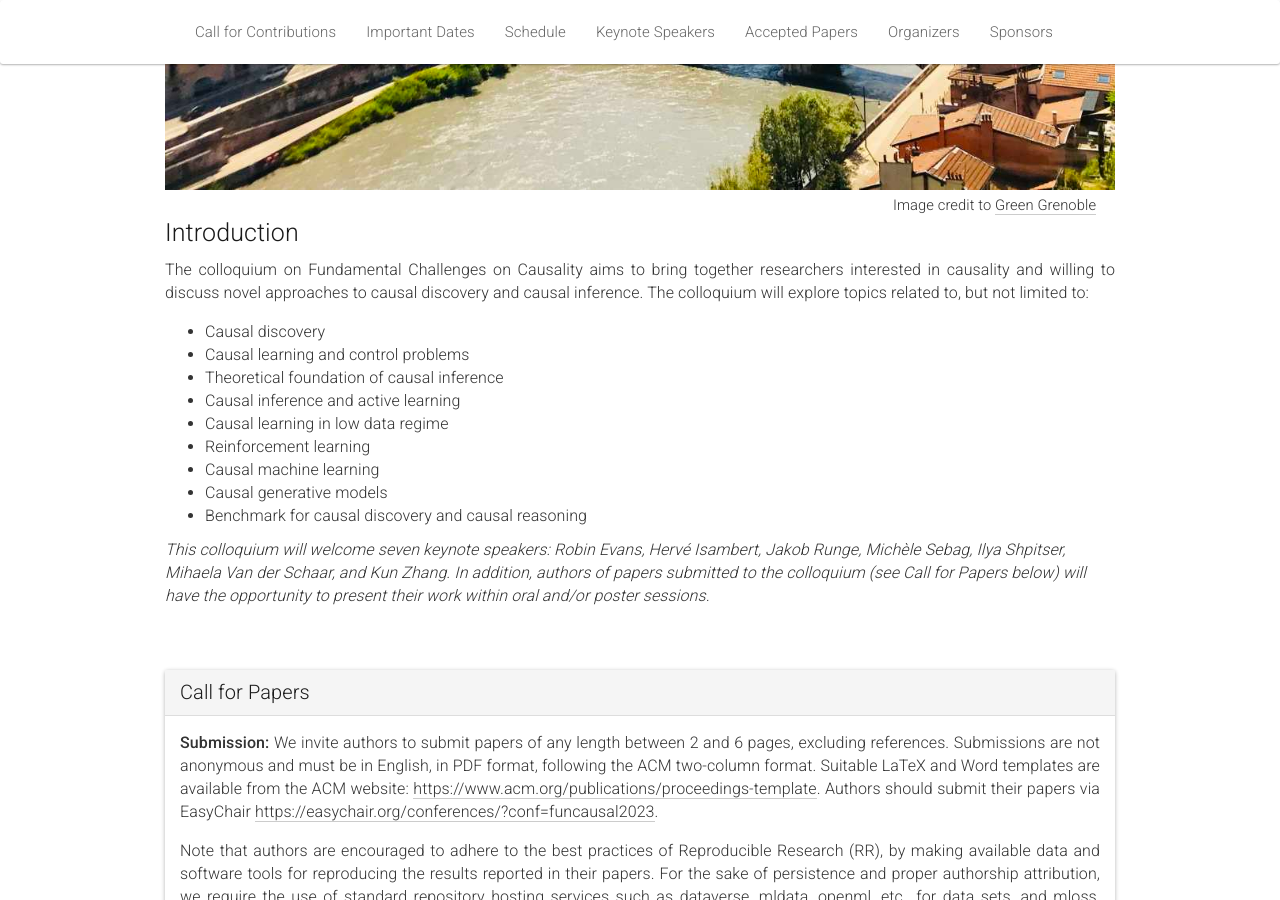
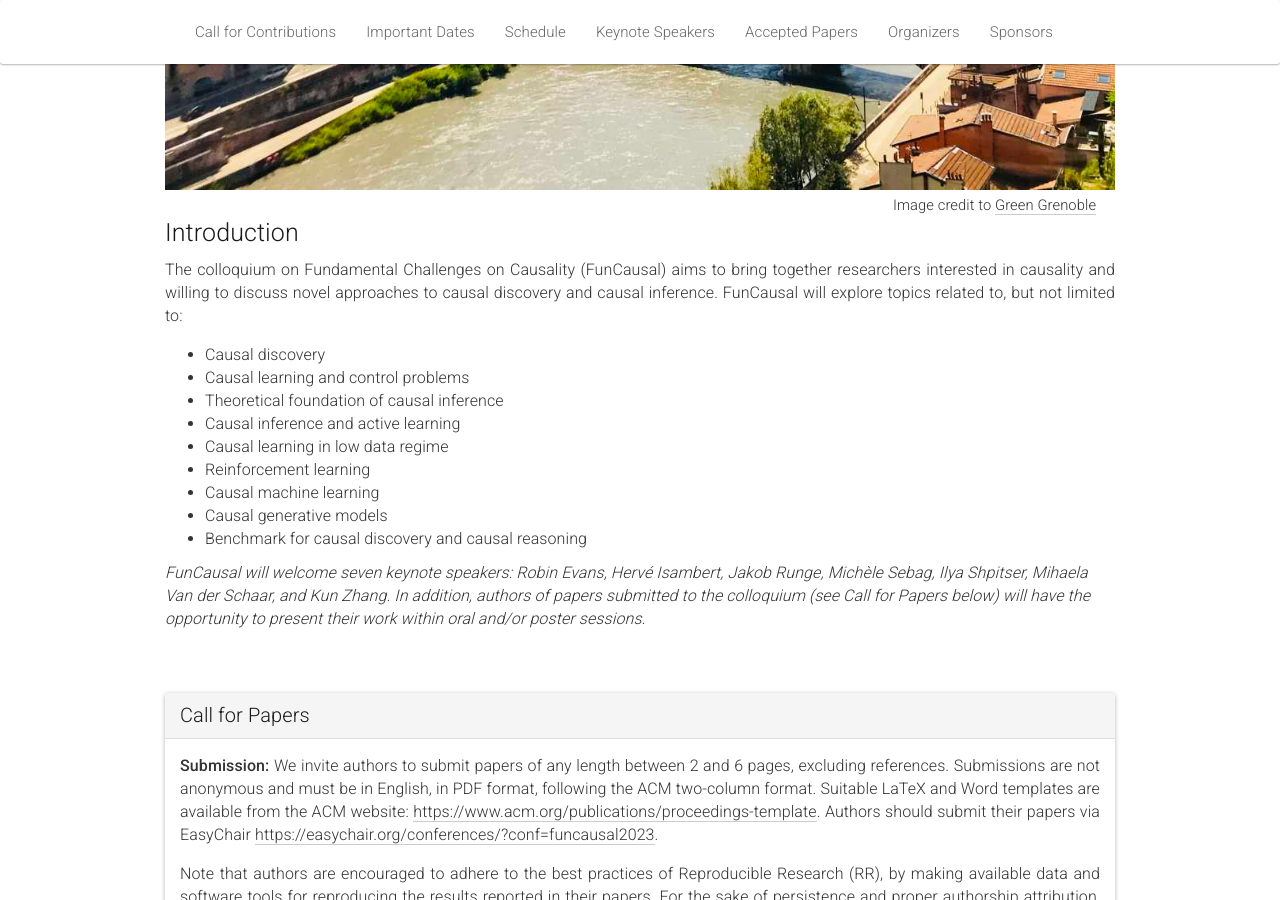
Before and after one commit to quarter-on-causality/quarter-on-causality.github.io, a Jekyll site: the page built from _pages/home_challenges.md, in a window 1280 px wide and 900 px high, scrolled down 881 px. Built offline with Jekyll 4.4.1, drawn with Linux system fonts in a browser that asks for light colours; nearby versions of some CDN libraries.

Commit message:
Update home_challenges.md

```diff
--- a/_pages/home_challenges.md
+++ b/_pages/home_challenges.md
@@ -38,7 +38,7 @@ acknowledgements: ""
 <div class="row">
   <div class="col-xs-12">
     <p>
-    The colloquium on Fundamental Challenges on Causality aims to bring together researchers interested in causality and willing to discuss novel approaches to causal discovery and causal inference. The colloquium will explore topics related to, but not limited to:
+    The colloquium on Fundamental Challenges on Causality (FunCausal) aims to bring together researchers interested in causality and willing to discuss novel approaches to causal discovery and causal inference. FunCausal will explore topics related to, but not limited to:
     </p>
     <ul>
       <li>Causal discovery</li>
@@ -52,7 +52,7 @@ acknowledgements: ""
       <li>Benchmark for causal discovery and causal reasoning</li>
     </ul>
 
-<i>This colloquium will welcome seven keynote speakers: Robin Evans, Hervé Isambert, Jakob Runge, Michèle Sebag, Ilya Shpitser, Mihaela Van der Schaar, and Kun Zhang. In addition, authors of papers submitted to the colloquium (see Call for Papers below) will have the opportunity to present their work within oral and/or poster sessions.</i>
+<i>FunCausal will welcome seven keynote speakers: Robin Evans, Hervé Isambert, Jakob Runge, Michèle Sebag, Ilya Shpitser, Mihaela Van der Schaar, and Kun Zhang. In addition, authors of papers submitted to the colloquium (see Call for Papers below) will have the opportunity to present their work within oral and/or poster sessions.</i>
   </div>
 </div>
 <br/>
```
